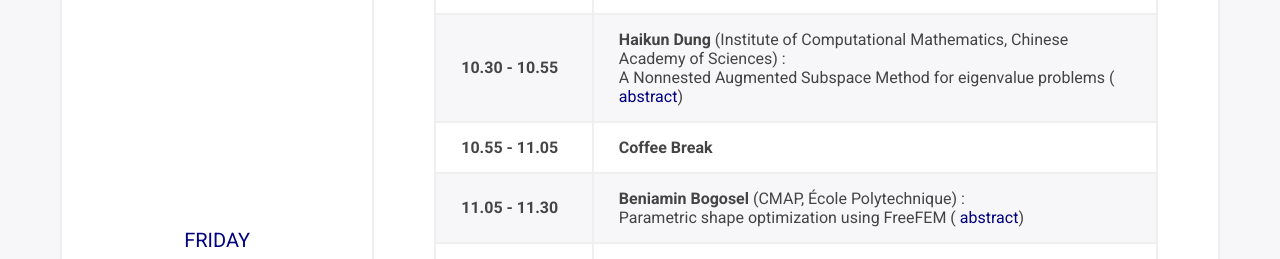
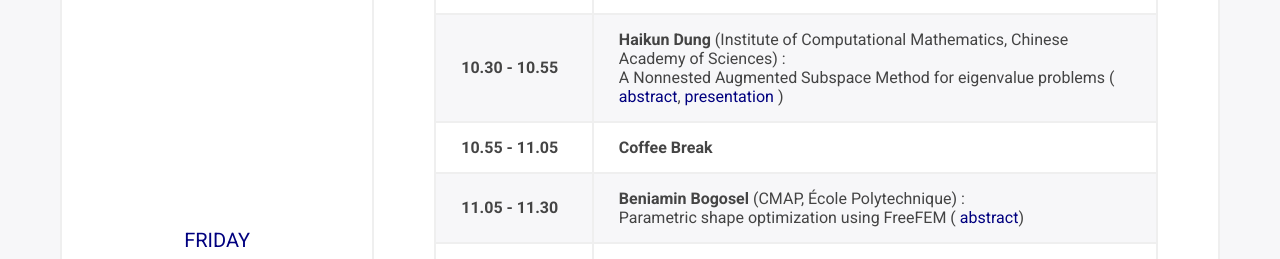
Before and after one commit to FreeFem/FreeFem-website, a Jekyll site: the page built from ffdays.md, in a window 1280 px wide and 900 px high, scrolled down 2456 px. Shown: the part 173-432 px from the top of the window. Built offline with Jekyll 4.4.1, drawn with Linux system fonts in a browser that asks for light colours.

Commit message:
add presentation of HD

```diff
--- a/_layouts/ffdays.html
+++ b/_layouts/ffdays.html
@@ -190,7 +190,9 @@
                                 <td>
                                     <strong>Haikun Dung</strong> (Institute of Computational Mathematics, Chinese Academy of Sciences) :
                                     <br>A Nonnested Augmented Subspace Method for eigenvalue problems (
-                                    <a href="https://github.com/FreeFem/FreeFem-days/raw/master/2020/slides/HD.pdf">abstract</a>)
+                                    <a href="https://github.com/FreeFem/FreeFem-days/raw/master/2020/slides/HD.pdf">abstract</a>,
+                                    <a href="https://github.com/FreeFem/FreeFem-days/raw/master/2020/slides/talk-HD.pdf"> presentation </a>
+				    )
                                 </td>
                             </tr>
                             <tr>
```
